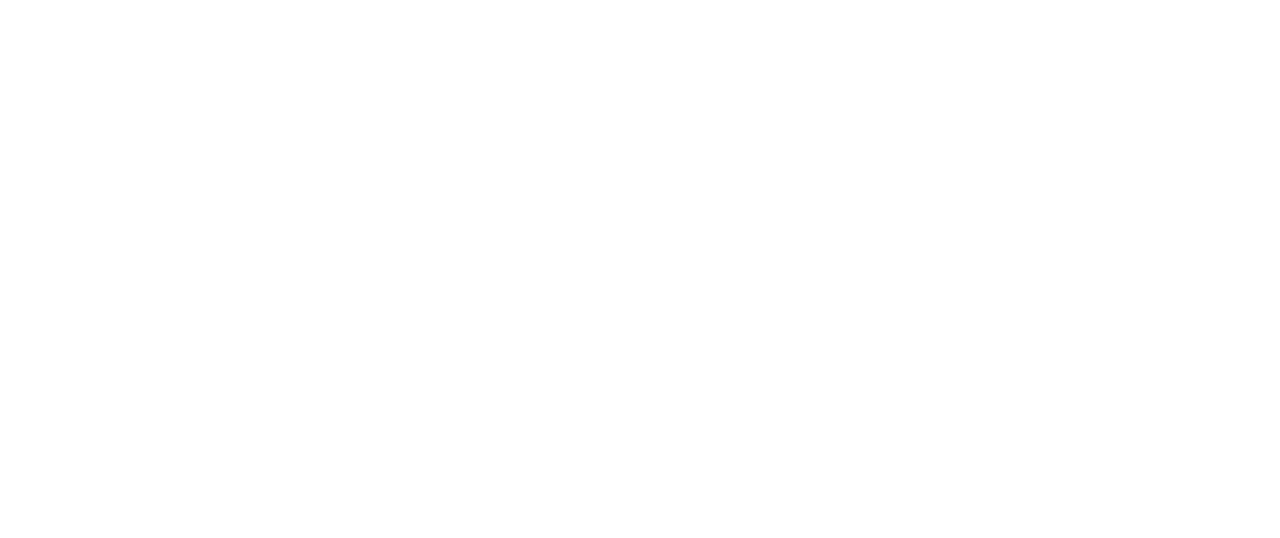
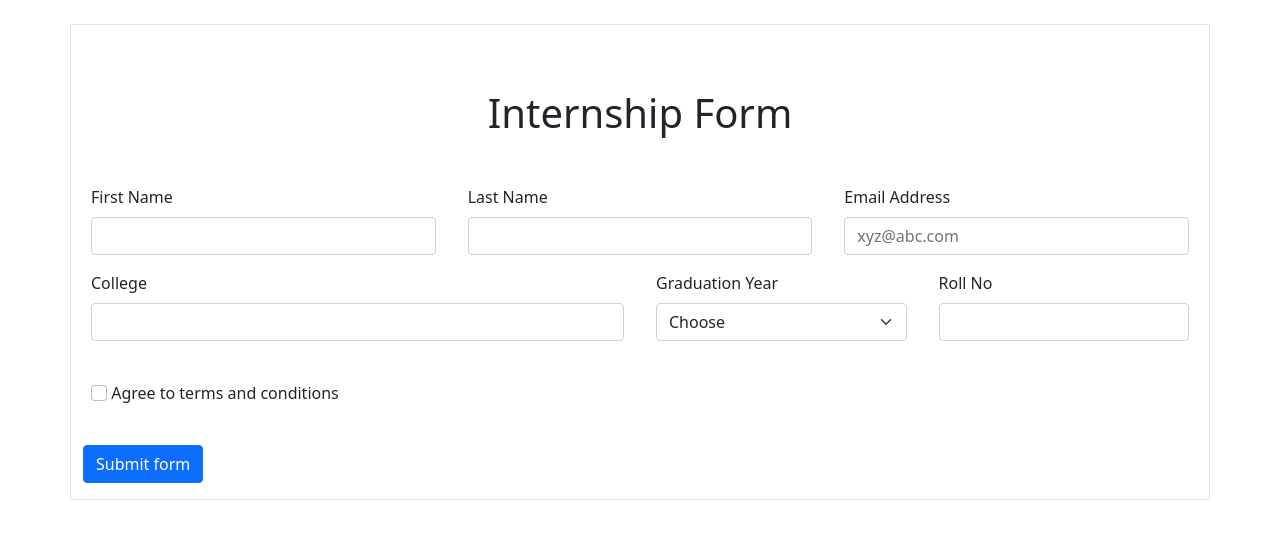
Before and after one commit to acciojob/bootstrap-form-easy-ShaikhAnis30, a website: page main.html in a window 1280 px wide. Drawn offline with nearby package versions, Linux system fonts and the light colour scheme.

Commit message:
Solution

```diff
--- a/main.html
+++ b/main.html
@@ -4,10 +4,158 @@
 
 <head>
 	<link rel="stylesheet" href="styles.css">
+	<link href="https://cdn.jsdelivr.net/npm/bootstrap@5.0.2/dist/css/bootstrap.min.css" rel="stylesheet" integrity="sha384-EVSTQN3/azprG1Anm3QDgpJLIm9Nao0Yz1ztcQTwFspd3yD65VohhpuuCOmLASjC" crossorigin="anonymous">
 </head>
 
 <body>
 	<!-- the entire body must be written by student -->
+
+	<section>
+		<div class="container border py-3 mt-4">
+			<h1 class="text-center my-5">Internship Form</h1>
+			<form class="row g-3 needs-validation" novalidate>
+				<div class="col-md-4 px-3">
+					<label for="first-name-input" class="form-label">First Name</label>
+					<input type="text" class="form-control" id="first-name-input" required>
+					<div class="invalid-feedback">
+						First name required!
+					</div>
+				</div>
+
+				<div class="col-md-4 px-3">
+					<label for="last-name-input" class="form-label">Last Name</label>
+					<input type="text" class="form-control" id="last-name-input" required>
+					<div class="invalid-feedback">
+						Last First name required!
+					</div>
+				</div>
+
+				<div class="col-md-4 px-3">
+					<label for="email-input" class="form-label">Email Address</label>
+					<input type="email" class="form-control" id="email-input" placeholder="xyz@abc.com" required>
+					<div class="invalid-feedback">
+						Email required!
+					</div>
+				</div>
+
+				<div class="col-md-6 px-3">
+					<label for="college-input" class="form-label">College</label>
+					<input type="text" class="form-control" id="college-input" required>
+					<div class="invalid-feedback">
+						Please provide a valid college.
+					</div>
+				</div>
+
+				<div class="col-md-3 px-3">
+					<label for="graduation-year-input" class="form-label">Graduation Year</label>
+					<select class="form-select" name="dropdown" id="graduation-year-input">
+						<option selected disabled value="">Choose</option>
+						<option value="2020">2020</option>
+						<option value="2020">2021</option>
+						<option value="2020">2022</option>
+						<option value="2020">2023</option>
+					</select>
+					<div class="invalid-feedback">
+						Please select a valid Graduation year.
+					</div>
+				</div>
+
+				<div class="col-md-3 px-3">
+					<label for="roll-no-input" class="form-label">Roll No</label>
+					<input type="number" class="form-control" id="roll-no-input" required>
+					<div class="invalid-feedback">
+						Please provide a valid Roll no.
+					</div>
+				</div>
+
+				<div class="col-12 py-4 mx-2">
+					<input type="checkbox" class="form-check-input" id="conditions-checkbox" required>
+					<label for="checkbox" class="form-check-label">Agree to terms and conditions</label>
+					<div class="invalid-feedback">
+						You must agree before submitting.
+					</div>
+				</div>
+
+				<div class="col-12">
+					<button type="submit" class="btn btn-primary">Submit form</button>
+				</div>
+			</form>
+		</div>
+	</section>
+
+<!--
+	<form class="row g-3 needs-validation" novalidate>
+		<div class="col-md-4">
+		  <label for="validationCustom01" class="form-label">First name</label>
+		  <input type="text" class="form-control" id="validationCustom01" value="Mark" required>
+		  <div class="valid-feedback">
+			Looks good!
+		  </div>
+		</div>
+		<div class="col-md-4">
+		  <label for="validationCustom02" class="form-label">Last name</label>
+		  <input type="text" class="form-control" id="validationCustom02" value="Otto" required>
+		  <div class="valid-feedback">
+			Looks good!
+		  </div>
+		</div>
+		<div class="col-md-4">
+		  <label for="validationCustomUsername" class="form-label">Username</label>
+		  <div class="input-group has-validation">
+			<span class="input-group-text" id="inputGroupPrepend">@</span>
+			<input type="text" class="form-control" id="validationCustomUsername" aria-describedby="inputGroupPrepend" required>
+			<div class="invalid-feedback">
+			  Please choose a username.
+			</div>
+		  </div>
+		</div>
+		<div class="col-md-6">
+		  <label for="validationCustom03" class="form-label">City</label>
+		  <input type="text" class="form-control" id="validationCustom03" required>
+		  <div class="invalid-feedback">
+			Please provide a valid city.
+		  </div>
+		</div>
+		<div class="col-md-3">
+		  <label for="validationCustom04" class="form-label">State</label>
+		  <select class="form-select" id="validationCustom04" required>
+			<option selected disabled value="">Choose...</option>
+			<option>...</option>
+		  </select>
+		  <div class="invalid-feedback">
+			Please select a valid state.
+		  </div>
+		</div>
+		<div class="col-md-3">
+		  <label for="validationCustom05" class="form-label">Zip</label>
+		  <input type="text" class="form-control" id="validationCustom05" required>
+		  <div class="invalid-feedback">
+			Please provide a valid zip.
+		  </div>
+		</div>
+		<div class="col-12">
+		  <div class="form-check">
+			<input class="form-check-input" type="checkbox" value="" id="invalidCheck" required>
+			<label class="form-check-label" for="invalidCheck">
+			  Agree to terms and conditions
+			</label>
+			<div class="invalid-feedback">
+			  You must agree before submitting.
+			</div>
+		  </div>
+		</div>
+		<div class="col-12">
+		  <button class="btn btn-primary" type="submit">Submit form</button>
+		</div>
+	  </form> -->
+
+
+
+
+
+
+
+	<script src="https://cdn.jsdelivr.net/npm/bootstrap@5.0.2/dist/js/bootstrap.bundle.min.js" integrity="sha384-MrcW6ZMFYlzcLA8Nl+NtUVF0sA7MsXsP1UyJoMp4YLEuNSfAP+JcXn/tWtIaxVXM" crossorigin="anonymous"></script>
     <script type="text/javascript" src="./script.js">
 </script>
 
```
